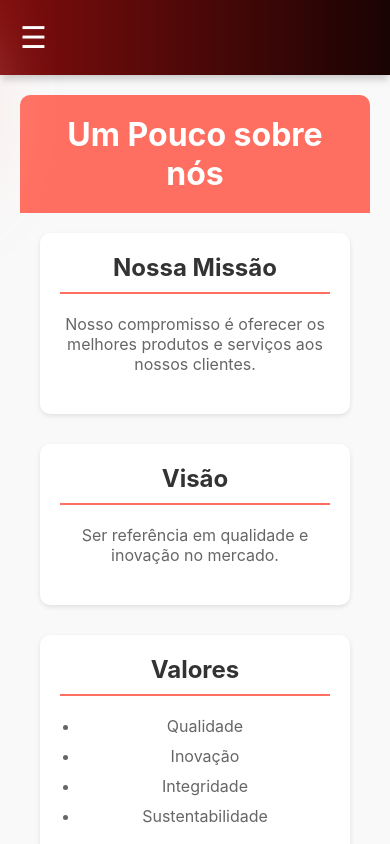
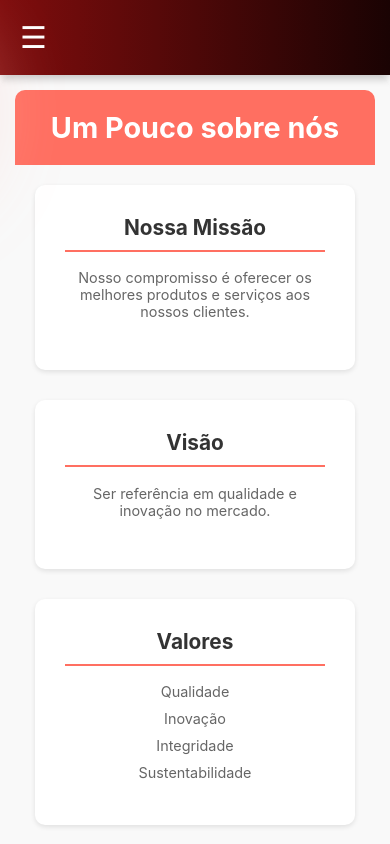
Before and after one commit to crtr-projects/frontend-crtr, a Vue app: page /informacoes in a window 390 px wide. Shown: the top 844 px of the page. Built offline with nearby package versions, Linux system fonts and the light colour scheme.

Commit message:
ajustes informacoes e variavesi do main

```diff
--- a/src/assets/main.css
+++ b/src/assets/main.css
@@ -1,3 +1,5 @@
+@import '../assets/variaveis.css';
+
 html, body {
   height: 100%;
   margin: 0;
@@ -12,7 +14,7 @@ html, body {
 
 .content {
   flex: 1;
-  padding-bottom: 20px; /* Ajuste o padding para garantir que o conteúdo não sobreponha o footer */
+  padding-bottom: 0px; /* Ajuste o padding para garantir que o conteúdo não sobreponha o footer */
 }
 
 .footer {
--- a/src/views/Informacoes.css
+++ b/src/views/Informacoes.css
@@ -1,94 +1,163 @@
+@import '../assets/variaveis.css';
 /* Estilo geral do contêiner */
 .informacoes-container {
-  max-width: 1200px;
-  margin: 0 auto;
-  padding: 40px;
-  background-color: #f9f9f9;
-  border-radius: 15px;
-  box-shadow: 0 4px 8px rgba(0, 0, 0, 0.1);
+  max-width: 1200px; /* Define a largura máxima do contêiner */
+  margin: 0 auto; /* Centraliza o contêiner na página */
+  padding: 40px; /* Espaçamento interno do contêiner */
+  background-color: #f9f9f9; /* Cor de fundo do contêiner */
+  border-radius: 15px; /* Arredonda os cantos do contêiner */
+  box-shadow: 0 4px 8px rgba(0, 0, 0, 0.1); /* Adiciona uma sombra sutil ao contêiner */
 }
 
 /* Estilo do cabeçalho */
 .informacoes-header {
-  background-color: #ff6f61; /* Cor da paleta */
-  padding: 20px;
-  border-radius: 10px 10px 0 0;
-  text-align: center;
+  background-color: #ff6f61; /* Cor de fundo do cabeçalho */
+  padding: 20px; /* Espaçamento interno do cabeçalho */
+  border-radius: 10px 10px 0 0; /* Arredonda os cantos superiores do cabeçalho */
+  text-align: center; /* Centraliza o texto dentro do cabeçalho */
 }
 
 .informacoes-header h1 {
-  color: #fff;
-  font-size: 2.5rem;
-  margin: 0;
+  color: #fff; /* Cor do texto do cabeçalho */
+  font-size: 2.5rem; /* Tamanho da fonte do título principal */
+  margin: 0; /* Remove a margem padrão do título */
 }
 
 /* Estilo da seção de conteúdo */
 .informacoes-content {
-  padding: 20px;
+  padding: 20px; /* Espaçamento interno da seção de conteúdo */
 }
 
 /* Estilo dos artigos */
 .informacoes-article {
-  margin-bottom: 30px;
-  padding: 20px;
-  background-color: #fff;
-  border-radius: 10px;
-  box-shadow: 0 2px 5px rgba(0, 0, 0, 0.1);
+  margin-bottom: 30px; /* Espaçamento abaixo de cada artigo */
+  padding: 30px; /* Espaçamento interno dos artigos */
+  background-color: #fff; /* Cor de fundo dos artigos */
+  border-radius: 10px; /* Arredonda os cantos dos artigos */
+  box-shadow: 0 2px 5px rgba(0, 0, 0, 0.1); /* Adiciona uma sombra sutil aos artigos */
 }
 
 .informacoes-article h2 {
-  font-size: 2rem;
-  margin-top: 0;
-  color: #333; /* Cor escura para o título */
-  border-bottom: 2px solid #ff6f61; /* Linha de destaque embaixo do título */
-  padding-bottom: 10px;
+  font-size: 2rem; /* Tamanho da fonte dos títulos dos artigos */
+  margin-top: 0; /* Remove a margem superior padrão do título */
+  color: #333; /* Cor do texto dos títulos */
+  border-bottom: 2px solid #ff6f61; /* Adiciona uma linha de destaque abaixo do título */
+  padding-bottom: 10px; /* Espaçamento interno abaixo do título */
 }
 
 /* Estilo dos parágrafos e lista */
 .informacoes-article p,
 .informacoes-article ul {
-  font-size: 1.2rem;
-  color: #666; /* Cor do texto */
+  font-size: 1.2rem; /* Tamanho da fonte dos parágrafos e listas */
+  color: #666; /* Cor do texto dos parágrafos e listas */
 }
 
 .informacoes-article ul {
-  padding-left: 20px;
+  padding-left: 0px; /* Remove o recuo padrão da lista */
 }
 
 .informacoes-article li {
-  margin-bottom: 10px;
+  margin-bottom: 10px; /* Espaçamento abaixo de cada item da lista */
+  list-style-type: none; /* Remove o marcador (bolinha) padrão da lista */
 }
 
 /* Estilo do rodapé */
 .informacoes-footer {
-  background-color: #333; /* Cor de fundo escura para o rodapé */
-  color: #fff;
-  text-align: center;
-  padding: 15px;
-  border-radius: 0 0 10px 10px;
+  background-color: #333; /* Cor de fundo do rodapé */
+  color: #fff; /* Cor do texto do rodapé */
+  text-align: center; /* Centraliza o texto dentro do rodapé */
+  padding: 15px; /* Espaçamento interno do rodapé */
+  border-radius: 0 0 10px 10px; /* Arredonda os cantos inferiores do rodapé */
 }
 
 .informacoes-footer p {
-  margin: 0;
-  font-size: 1rem;
+  margin: 0; /* Remove a margem padrão do parágrafo */
+  font-size: 1rem; /* Tamanho da fonte do texto do rodapé */
+}
+
+/* Estilo dos valores (remove o marcador) */
+.valores {
+  list-style-type: none; /* Remove o marcador da lista */
 }
 
 /* Responsividade */
-@media (max-width: 768px) {
+
+/* Estilo para telas menores que 1024px */
+@media (max-width: 1024px) {
   .informacoes-container {
-    padding: 20px;
+    padding: 30px; /* Reduz o espaçamento interno */
   }
 
   .informacoes-header h1 {
-    font-size: 2rem;
+    font-size: 2.2rem; /* Reduz o tamanho da fonte do título principal */
   }
 
   .informacoes-article h2 {
-    font-size: 1.5rem;
+    font-size: 1.8rem; /* Reduz o tamanho da fonte dos títulos dos artigos */
   }
 
   .informacoes-article p,
   .informacoes-article ul {
-    font-size: 1rem;
+    font-size: 1.1rem; /* Reduz o tamanho da fonte dos parágrafos e listas */
   }
 }
+
+/* Estilo para telas menores que 768px */
+@media (max-width: 768px) {
+  .informacoes-container {
+    padding: 20px; /* Reduz ainda mais o espaçamento interno */
+  }
+
+  .informacoes-header h1 {
+    font-size: 2rem; /* Reduz mais o tamanho da fonte do título principal */
+  }
+
+  .informacoes-article h2 {
+    font-size: 1.5rem; /* Reduz mais o tamanho da fonte dos títulos dos artigos */
+  }
+
+  .informacoes-article p,
+  .informacoes-article ul {
+    font-size: 1rem; /* Reduz mais o tamanho da fonte dos parágrafos e listas */
+  }
+}
+
+/* Estilo para telas menores que 480px */
+@media (max-width: 480px) {
+  .informacoes-container {
+    padding: 15px; /* Reduz ainda mais o espaçamento interno */
+  }
+
+  .informacoes-header h1 {
+    font-size: 1.8rem; /* Reduz mais o tamanho da fonte do título principal */
+  }
+
+  .informacoes-article h2 {
+    font-size: 1.3rem; /* Reduz mais o tamanho da fonte dos títulos dos artigos */
+  }
+
+  .informacoes-article p,
+  .informacoes-article ul {
+    font-size: 0.9rem; /* Reduz mais o tamanho da fonte dos parágrafos e listas */
+  }
+}
+
+/* Estilo para telas menores que 360px */
+@media (max-width: 360px) {
+  .informacoes-container {
+    padding: 10px; /* Reduz ao mínimo o espaçamento interno */
+  }
+
+  .informacoes-header h1 {
+    font-size: 1.5rem; /* Reduz ao mínimo o tamanho da fonte do título principal */
+  }
+
+  .informacoes-article h2 {
+    font-size: 1.2rem; /* Reduz ao mínimo o tamanho da fonte dos títulos dos artigos */
+  }
+
+  .informacoes-article p,
+  .informacoes-article ul {
+    font-size: 0.8rem; /* Reduz ao mínimo o tamanho da fonte dos parágrafos e listas */
+  }
+}
```
